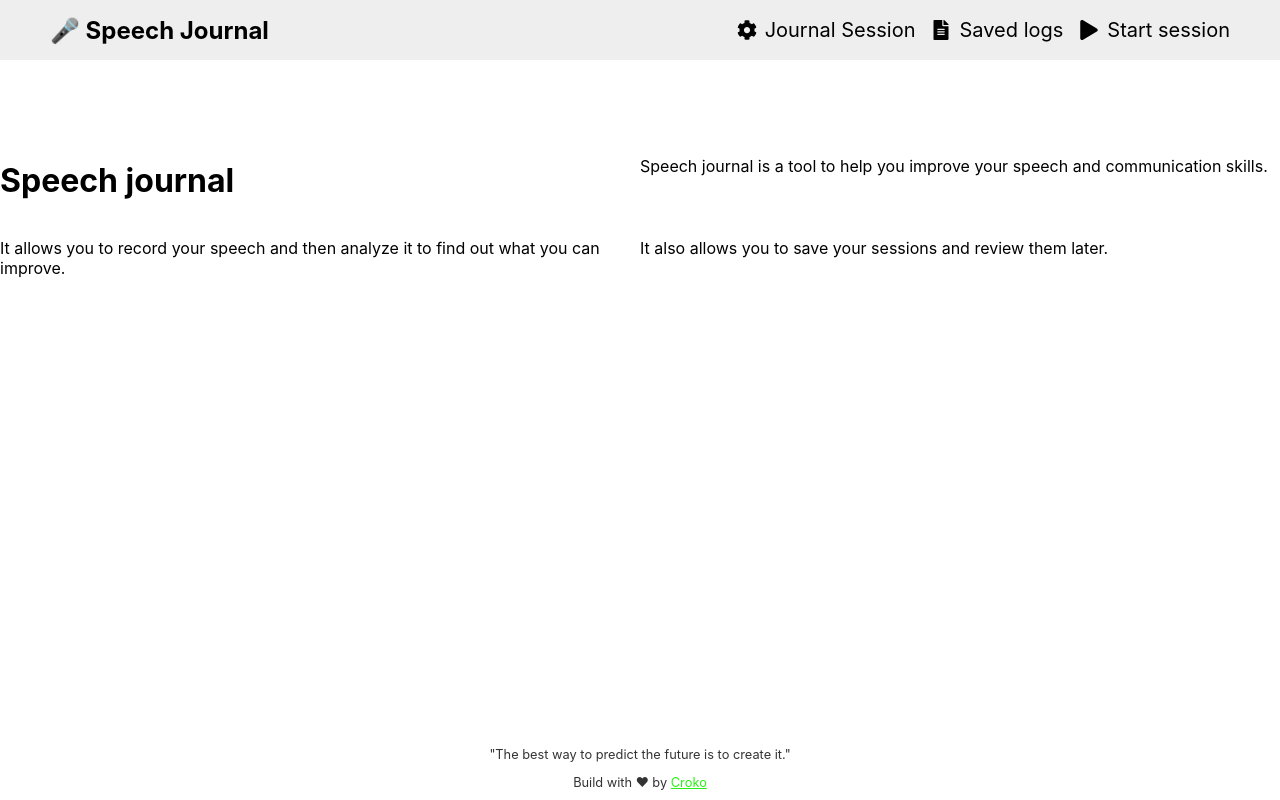
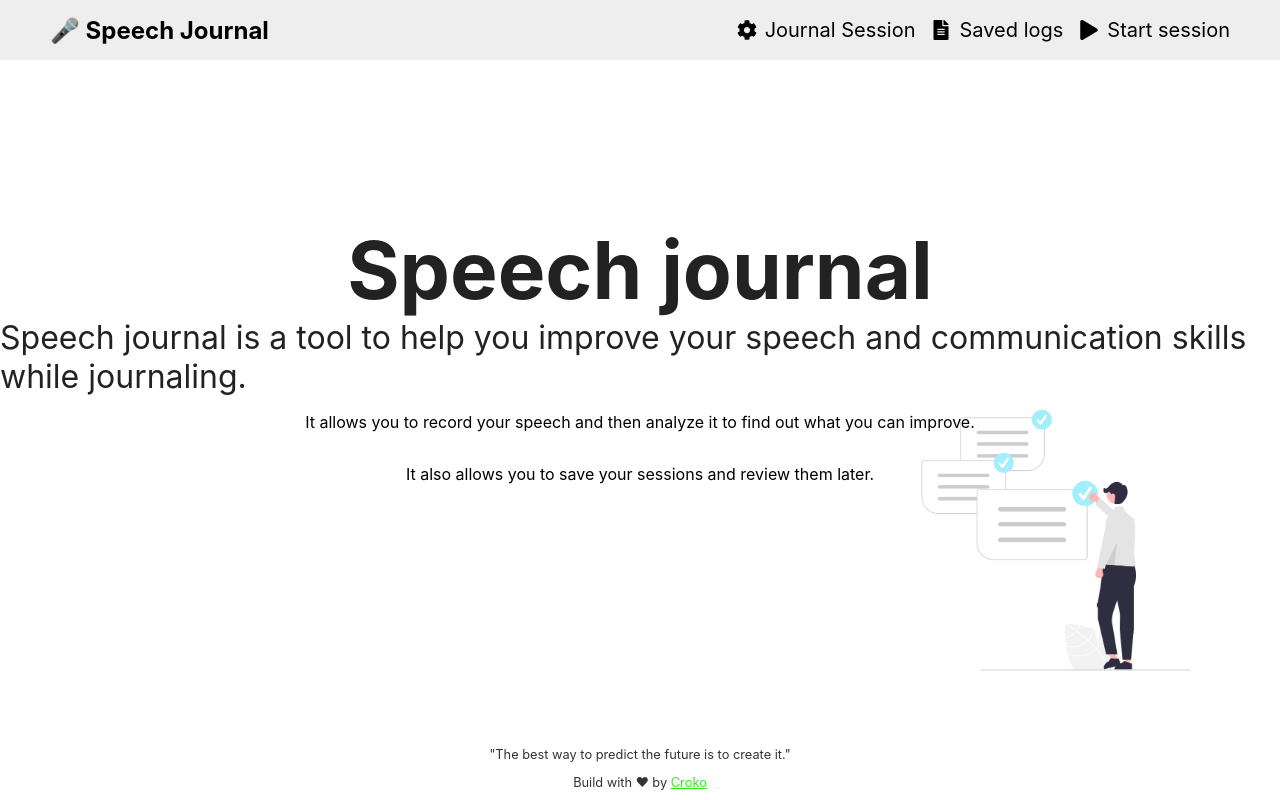
Before and after one commit to croko22/speech-journal, a React (Vite) app: page / in a window 1280 px wide. Built offline with nearby package versions, Linux system fonts and the light colour scheme; no server answers.

Commit message:
c:Landing attemp, it looks something better

```diff
--- a/src/pages/Landing.jsx
+++ b/src/pages/Landing.jsx
@@ -3,6 +3,7 @@ import { useNavigate } from "react-router-dom";
 import { useStore } from "../hooks/useStore";
 import { GoogleLogin } from "@react-oauth/google";
 import axios from "axios";
+import "./Landing.scss";
 
 const Landing = () => {
   const setAuthData = useStore((state) => state.setAuthData);
@@ -14,17 +15,18 @@ const Landing = () => {
   }, [authData, navigate]);
 
   return (
-    <div className="container">
+    <div className="landing-container">
       <h1>Speech journal</h1>
-      <p>
+      <p className="hero-text">
         Speech journal is a tool to help you improve your speech and
-        communication skills.
+        communication skills while journaling.
       </p>
       <p>
         It allows you to record your speech and then analyze it to find out what
         you can improve.
       </p>
       <p>It also allows you to save your sessions and review them later.</p>
+      <img className="hero-img" src="/speech-journal-hero.png" alt="hero" />
       <GoogleLogin
         onSuccess={async (credentialResponse) => {
           const response = await axios.post("http://localhost:3000/login", {
--- a/src/pages/Landing.scss
+++ b/src/pages/Landing.scss
@@ -0,0 +1,40 @@
+.landing-container {
+  display: flex;
+  flex-direction: column;
+  align-items: center;
+  justify-content: center;
+  width: 100vw;
+  height: 80vh;
+  position: relative;
+
+  h1 {
+    font-size: 5rem;
+    font-weight: 700;
+    margin: 0;
+    padding: 0;
+    color: #222;
+    transition: color 0.3s ease-in-out, box-shadow 0.3s ease-in-out;
+    box-shadow: inset 0 0 0 0 #54b3d6;
+    &:hover {
+      box-shadow: inset 600px 0 0 0 #54b3d6;
+      color: white;
+    }
+  }
+  .hero-text {
+    font-size: 2rem;
+    font-weight: 400;
+    margin: 0;
+    padding: 0;
+    color: #222;
+  }
+
+  .hero-img {
+    width: 25%;
+    aspect-ratio: 1;
+    object-fit: cover;
+    position: absolute;
+    top: 50%;
+    left: 70%;
+    z-index: -1;
+  }
+}
```
Also changed, not shown: public/speech-journal-hero.png (added).
